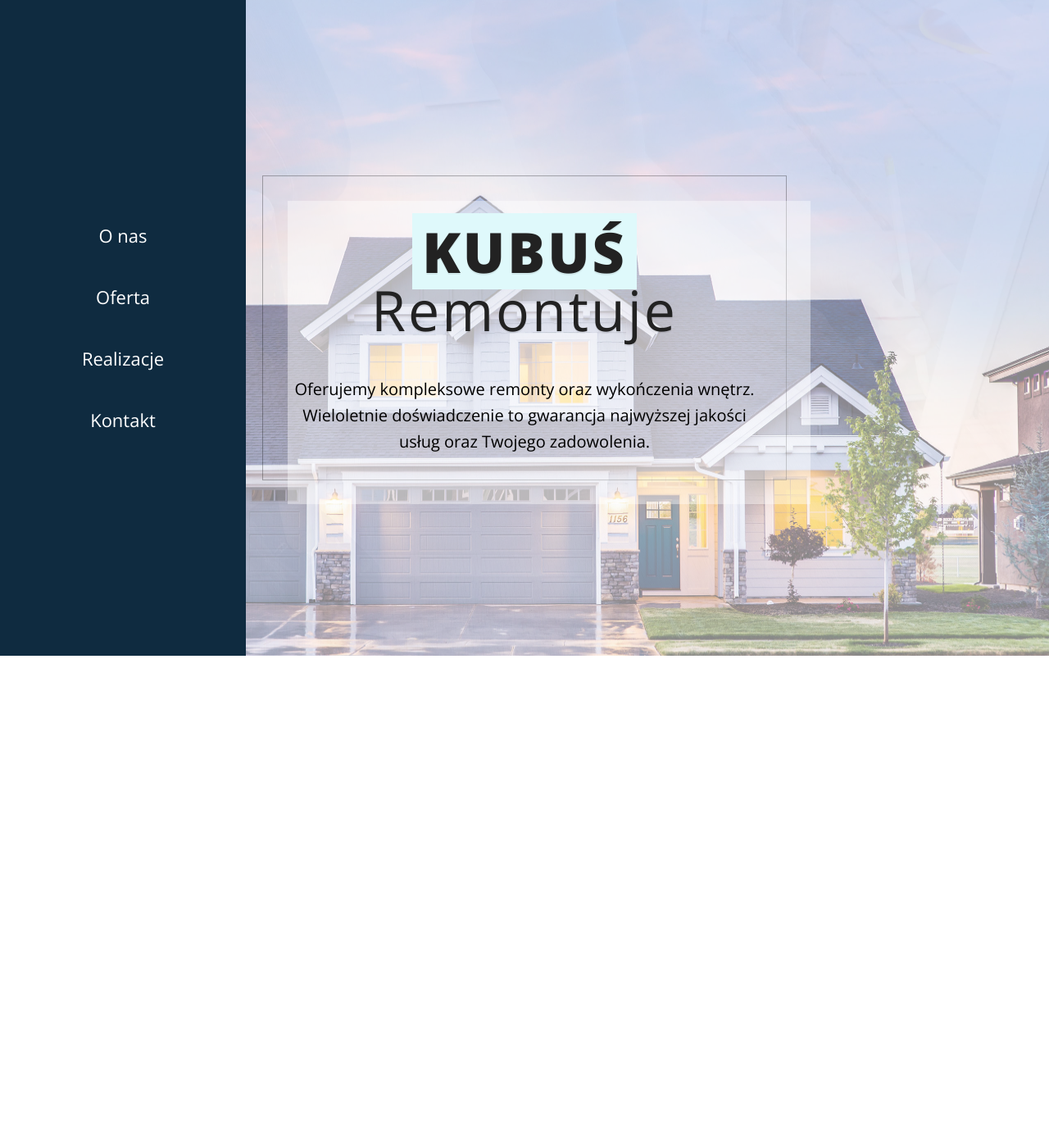
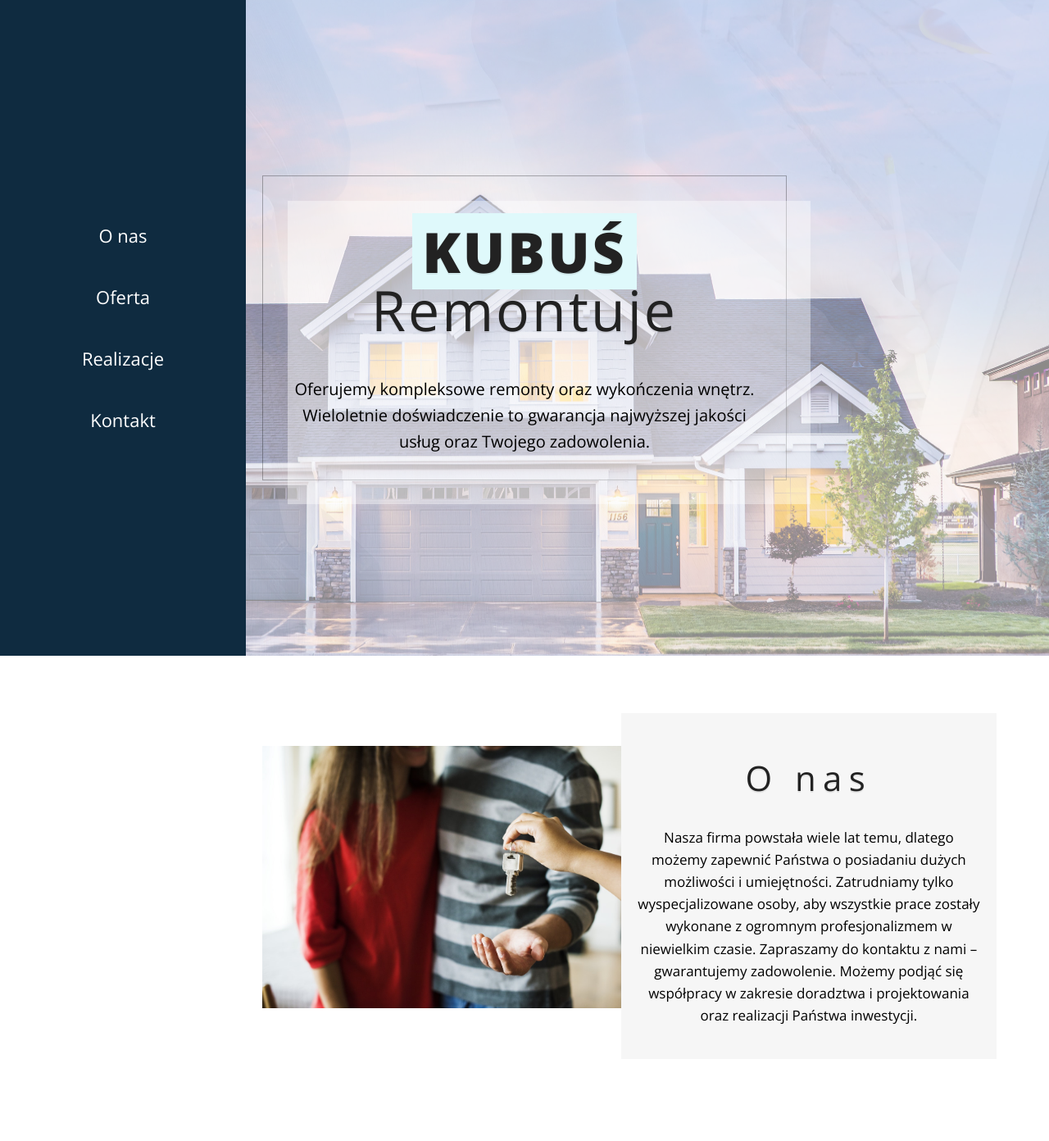
Before and after one commit to LQS666/kubus-remontuje, a website: page build/index.html in a window 1280 px wide. Shown: the whole page at 82% size. Before the commit the page ends 800 px from the top, so only its background shows below. Drawn offline with nearby package versions, Linux system fonts and the light colour scheme.

Commit message:
Add about section

```diff
--- a/source/sass/2-helpers/_variables.sass
+++ b/source/sass/2-helpers/_variables.sass
@@ -1,21 +1,2 @@
-// Cool
-$aqua:  #7FDBFF
-$blue:  #0074D9
-$navy:  #001F3F
-$olive: #3D9970
-$lime:  #01FF70
-
-
-// Warm
-$yellow:  #FFDC00
-$orange:  #FF851B
-$red:     #FF4136
-$fuchsia: #F012BE
-$maroon:  #85144B
-
-
-// Gray Scale
-$white:  #fff
-$silver: #ddd
-$gray:   #aaa
-$black:  #111
+$backgroundColor: #F6F6F6
+$alternativeColor: #0F2B40
--- /dev/null
+++ b/source/sass/4-layout/_about.sass
@@ -0,0 +1,49 @@
+#about
+  .about-wrapper
+    display: flex
+    width: 100%
+    margin: 60px auto 100px
+    padding: 0
+    flex-direction: column
+    z-index: -1
+    overflow: hidden
+    &:hover > .about-photo
+      transform: scale(1.05) rotateZ(2deg)
+    @media (min-width: 1024px)
+      margin-left: 320px
+      flex-direction: row
+      max-width: 70%
+      width: 100%
+    @media (min-width: 1800px)
+      max-width: 80%
+    .about-photo
+      margin: 50px auto 20px
+      vertical-align: middle
+      max-width: 500px
+      height: 66vw
+      width: 100%
+      background: url("../img/about.jpeg")
+      background-size: cover
+      border: 1px solid rgba(0,0,0,.3)
+      transition: .5s ease-in-out
+      @media (min-width: 568px)
+        height: 20rem
+      @media (min-width: 1024px)
+        flex-grow: 1
+        border: none
+    .about-desc
+      background: $backgroundColor
+      width: 100%
+      text-align: center
+      font-family: "Open Sans", sans-serif
+      font-weight: 400
+      padding: 20px 50px
+      @media (min-width: 1024px)
+        flex-grow: 3
+        padding: 20px
+        margin: 10px 0px 0px
+      h2
+        font-weight: 300
+      p
+        font-size: 17px
+        font-weight: 300
--- a/source/sass/4-layout/_header.sass
+++ b/source/sass/4-layout/_header.sass
@@ -1,7 +1,7 @@
 .overlay
   width: 0%
   height: 100vh
-  background: #0F2B40
+  background: $alternativeColor
   position: fixed
   z-index: 10
   top: 0
--- a/source/sass/main.sass
+++ b/source/sass/main.sass
@@ -3,8 +3,6 @@
 
 // 2 - HELPERS
 @import '2-helpers/variables'
-@import '2-helpers/functions'
-@import '2-helpers/mixins'
 
 // 3 - BASICS
 @import '3-basics/base'
@@ -13,3 +11,4 @@
 
 // 4 - LAYOUT
 @import '4-layout/header'
+@import '4-layout/about'
```
Also changed, not shown: build/assets/css/main.min.css, build/index.html, source/sass/2-helpers/_functions.sass (deleted), source/sass/2-helpers/_mixins.sass (deleted).
